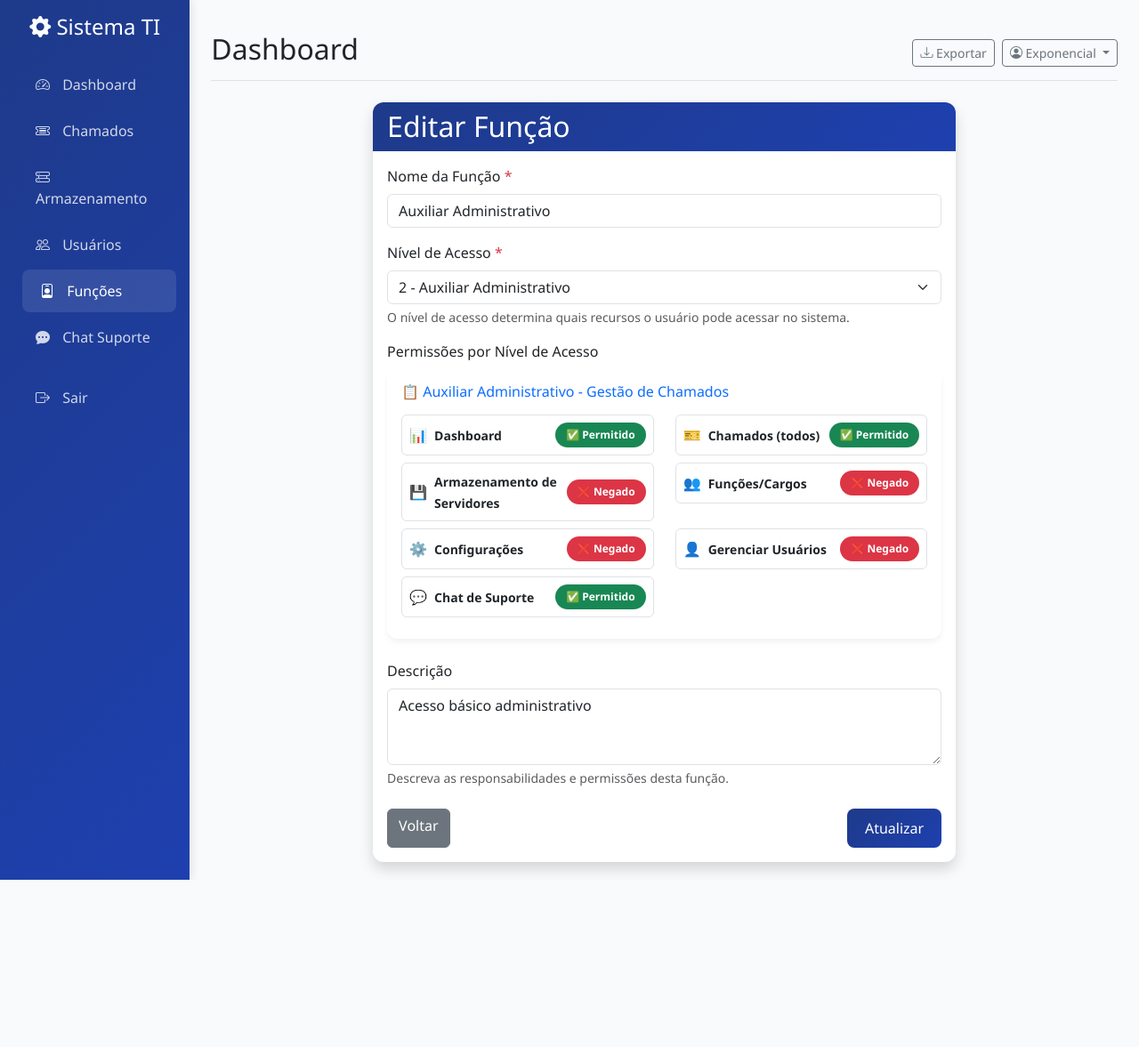
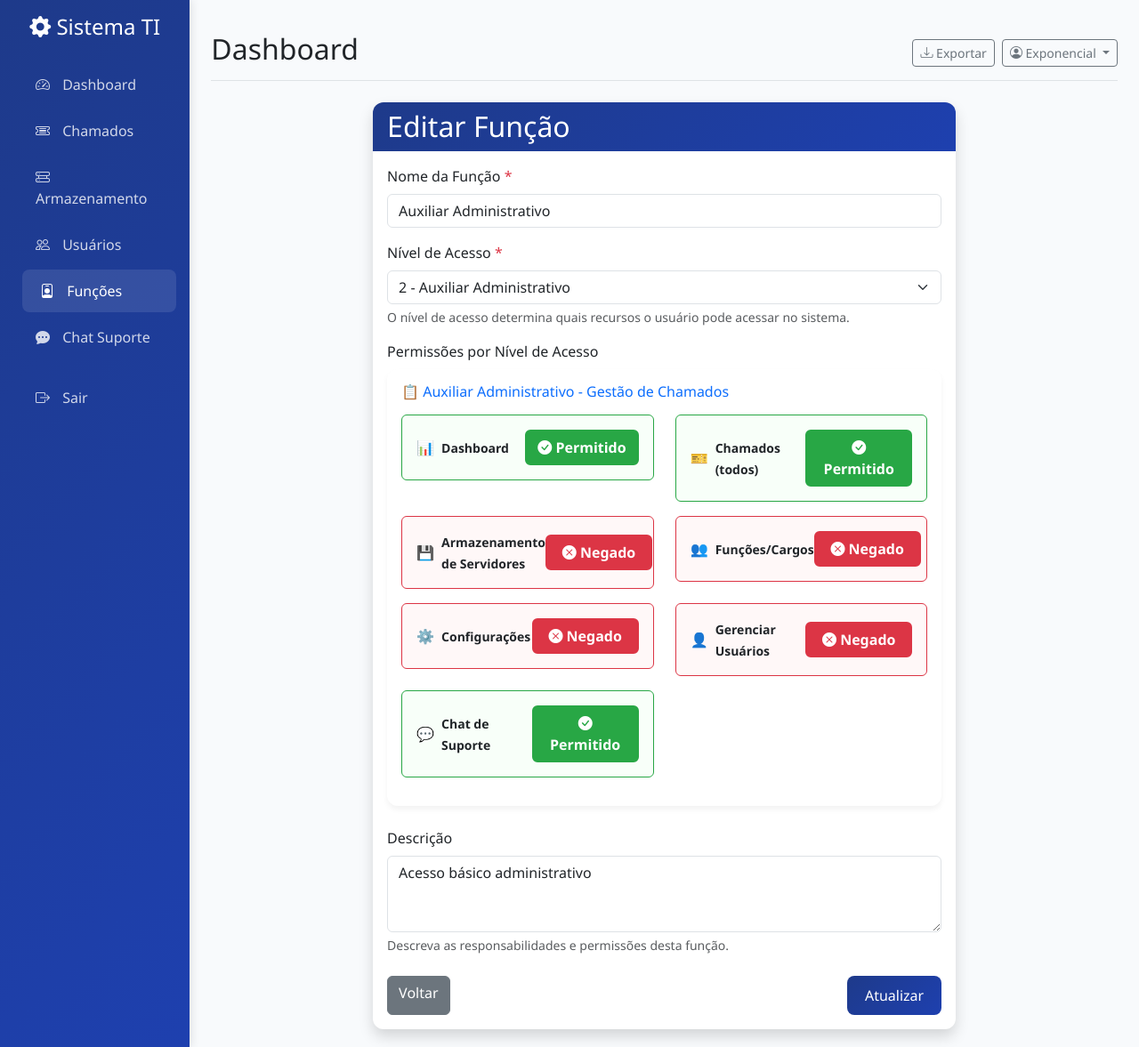
Before and after one commit to EryckKawan/Site-chamados, a Flask app: page /funcoes/editar/4 in a window 1280 px wide. Shown: the whole page at 89% size. Before the commit the page ends 989 px from the top, so only its background shows below. Run offline with Flask 3, Linux system fonts and the light colour scheme; a user stored in the database is signed in; data comes from the database, SQL or seed files in the repository.

Commit message:
fix: Implementar botões toggle clicáveis na página de Editar Função
- Convertido badges estáticos para botões toggle interativos
- Adicionado JavaScript completo com event listeners
- Implementado sistema de debug com console.log
- Adicionado CSS para botões verde/vermelho
- Cards mudam de cor conforme status (enabled/disabled)
- Inputs hidden para salvar permissões modificadas
- Feedback visual no hover e clique
- Agora os botões ✅ Permitido / ❌ Negado são clicáveis
- Sistema funciona tanto em Editar Usuário quanto Editar Função

```diff
--- a/templates/funcao_form.html
+++ b/templates/funcao_form.html
@@ -167,19 +167,26 @@
             <div class="row">
         `;
 
-        permissionData.permissions.forEach(permission => {
+        permissionData.permissions.forEach((permission, index) => {
             const statusClass = permission.allowed ? 'success' : 'danger';
             const statusIcon = permission.allowed ? '✅' : '❌';
             const statusText = permission.allowed ? 'Permitido' : 'Negado';
+            const permissionKey = permission.name.toLowerCase().replace(/[^a-z0-9]/g, '_');
 
             html += `
                 <div class="col-md-6 mb-2">
-                    <div class="d-flex align-items-center p-2 border rounded">
+                    <div class="permission-item d-flex align-items-center p-3 border rounded" data-status="${permission.allowed ? 'enabled' : 'disabled'}">
                         <span class="me-2">${permission.icon}</span>
                         <div class="flex-grow-1">
                             <small class="fw-bold">${permission.name}</small>
                         </div>
-                        <span class="badge bg-${statusClass}">${statusIcon} ${statusText}</span>
+                        <button type="button" class="btn btn-toggle permission-toggle"
+                                data-permission="${permissionKey}"
+                                data-enabled="${permission.allowed}"
+                                data-index="${index}">
+                            <i class="bi bi-${permission.allowed ? 'check-circle-fill' : 'x-circle-fill'}"></i> ${statusText}
+                        </button>
+                        <input type="hidden" name="permission_${permissionKey}" value="${permission.allowed ? '1' : '0'}">
                     </div>
                 </div>
             `;
@@ -187,6 +194,87 @@
 
         html += '</div>';
         checklist.innerHTML = html;
+
+        // Configurar event listeners para os botões toggle
+        setupPermissionToggles();
+    }
+
+    // Função para configurar os botões toggle
+    function setupPermissionToggles() {
+        const toggleButtons = document.querySelectorAll('.permission-toggle');
+
+        toggleButtons.forEach(function(button) {
+            // Garantir que o botão está clicável
+            button.style.cursor = 'pointer';
+            button.style.pointerEvents = 'auto';
+
+            button.addEventListener('click', function(e) {
+                e.preventDefault();
+                e.stopPropagation();
+
+                console.log('🖱️ Botão clicado:', this.getAttribute('data-permission'));
+
+                const permission = this.getAttribute('data-permission');
+                const currentStatus = this.getAttribute('data-enabled') === 'true';
+                const newStatus = !currentStatus;
+
+                console.log(`Mudando de ${currentStatus} para ${newStatus}`);
+
+                // Atualizar o botão
+                this.setAttribute('data-enabled', newStatus.toString());
+
+                // Atualizar o input hidden
+                const hiddenInput = this.closest('.permission-item').querySelector('input[name="permission_' + permission + '"]');
+                if (hiddenInput) {
+                    hiddenInput.value = newStatus ? '1' : '0';
+                    console.log('Input hidden atualizado:', hiddenInput.value);
+                }
+
+                // Atualizar visual do botão
+                if (newStatus) {
+                    this.innerHTML = '<i class="bi bi-check-circle-fill"></i> Permitido';
+                    this.classList.remove('btn-danger');
+                    this.classList.add('btn-success');
+                } else {
+                    this.innerHTML = '<i class="bi bi-x-circle-fill"></i> Negado';
+                    this.classList.remove('btn-success');
+                    this.classList.add('btn-danger');
+                }
+
+                // Atualizar status do card
+                updatePermissionItemStatus(this);
+
+                // Feedback visual
+                this.style.transform = 'scale(0.95)';
+                setTimeout(() => {
+                    this.style.transform = 'scale(1)';
+                }, 150);
+
+                console.log('✅ Atualização concluída');
+            });
+
+            // Adicionar feedback visual no hover
+            button.addEventListener('mouseenter', function() {
+                this.style.opacity = '0.9';
+            });
+
+            button.addEventListener('mouseleave', function() {
+                this.style.opacity = '1';
+            });
+        });
+    }
+
+    function updatePermissionItemStatus(button) {
+        const permissionItem = button.closest('.permission-item');
+        const isEnabled = button.getAttribute('data-enabled') === 'true';
+
+        if (permissionItem) {
+            if (isEnabled) {
+                permissionItem.setAttribute('data-status', 'enabled');
+            } else {
+                permissionItem.setAttribute('data-status', 'disabled');
+            }
+        }
     }
 
     // Validação do formulário e eventos
@@ -279,5 +367,51 @@
     background-clip: text;
     font-weight: 700;
 }
+
+/* Estilos para botões toggle */
+.btn-toggle {
+    min-width: 120px;
+    font-weight: 600;
+    border: 2px solid;
+    transition: all 0.3s ease;
+    cursor: pointer;
+    pointer-events: auto;
+    z-index: 10;
+    position: relative;
+}
+
+.btn-toggle[data-enabled="true"] {
+    background-color: #28a745;
+    color: white;
+    border-color: #28a745;
+}
+
+.btn-toggle[data-enabled="true"]:hover {
+    background-color: #218838;
+    border-color: #1e7e34;
+    transform: scale(1.05);
+}
+
+.btn-toggle[data-enabled="false"] {
+    background-color: #dc3545;
+    color: white;
+    border-color: #dc3545;
+}
+
+.btn-toggle[data-enabled="false"]:hover {
+    background-color: #c82333;
+    border-color: #bd2130;
+    transform: scale(1.05);
+}
+
+.permission-item[data-status="enabled"] {
+    border-color: #28a745 !important;
+    background-color: #f8fff9;
+}
+
+.permission-item[data-status="disabled"] {
+    border-color: #dc3545 !important;
+    background-color: #fff8f8;
+}
 </style>
 {% endblock %}
```
